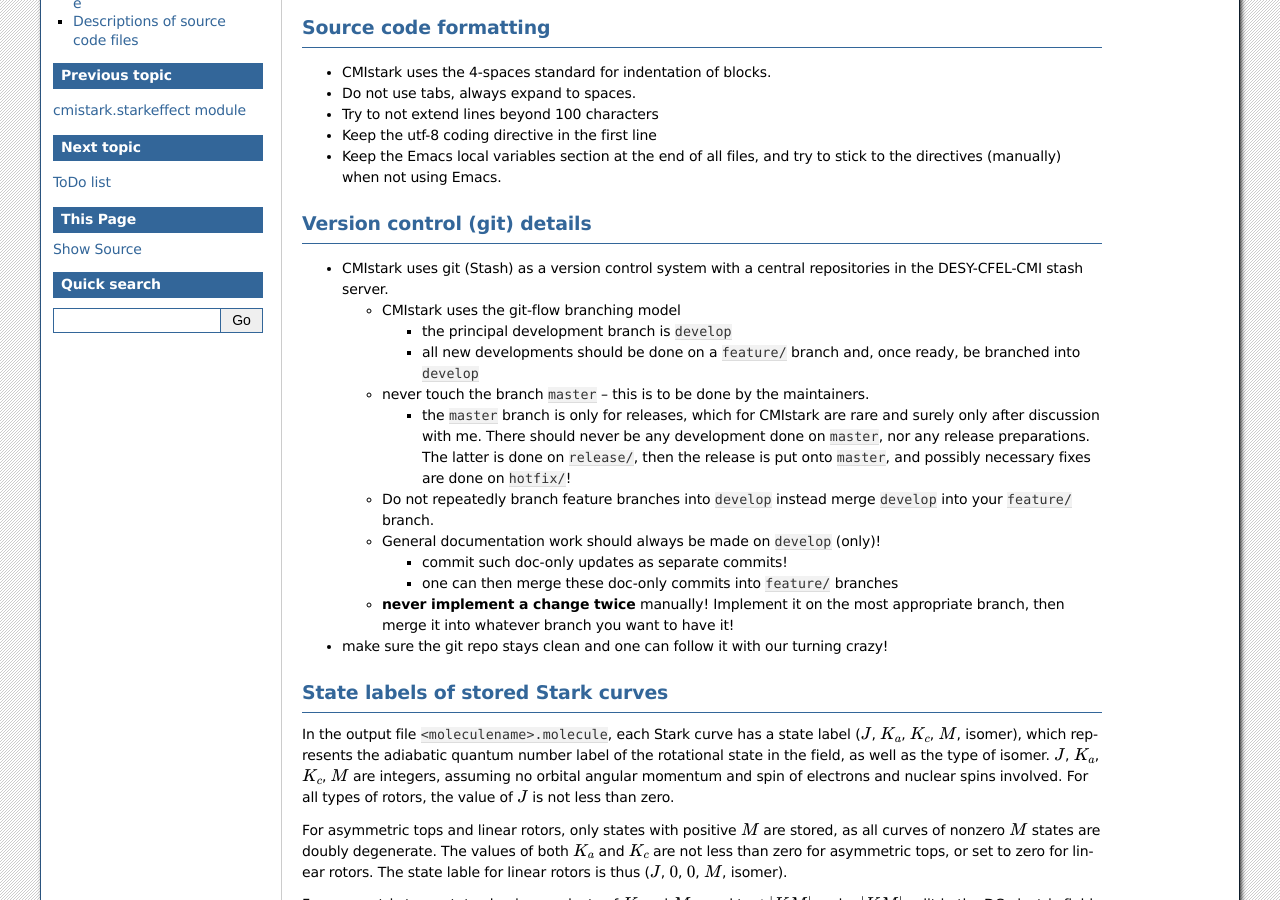
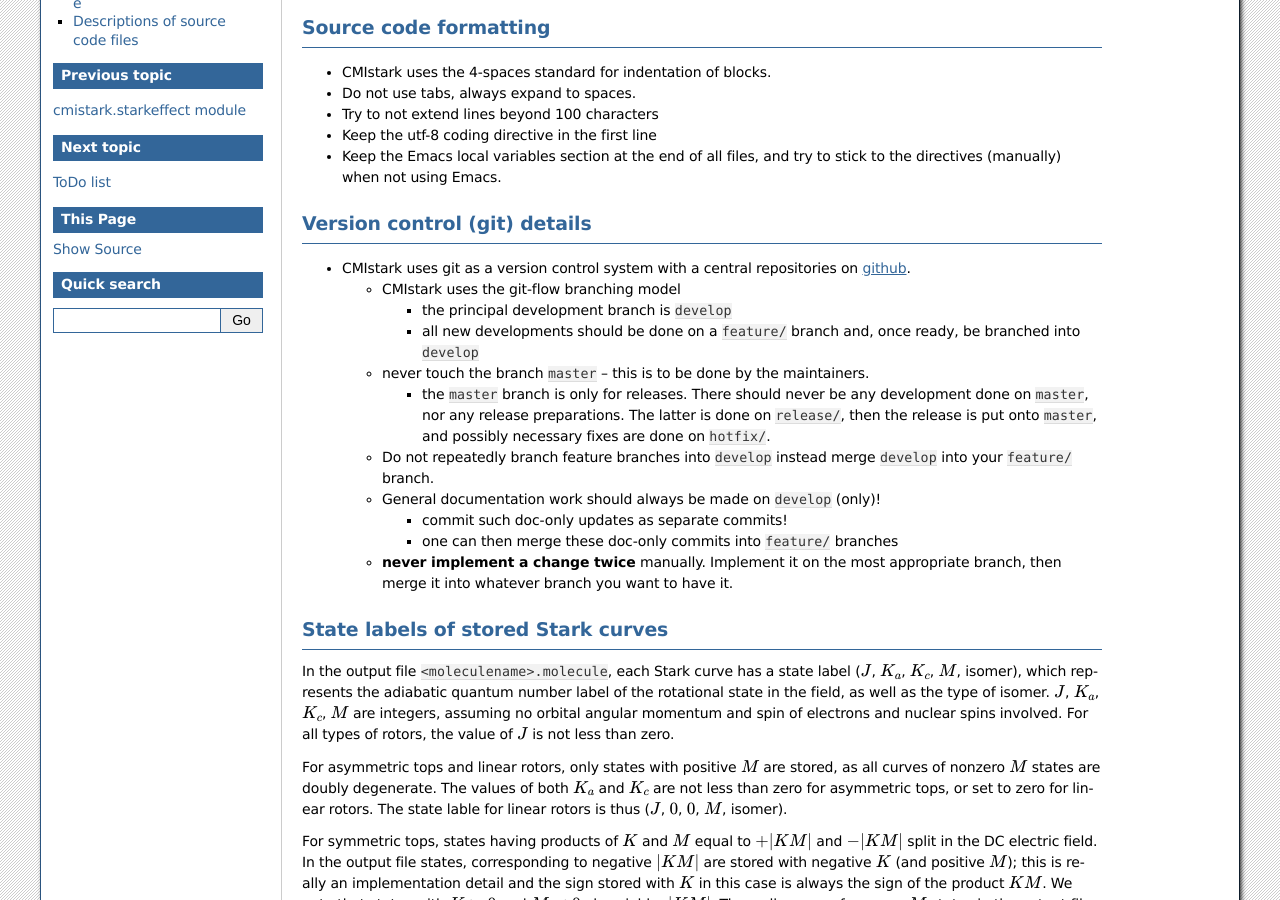
Before and after one commit to CFEL-CMI/cmistark, a Sphinx documentation site: the page built from doc/developer-guide.rst, in a window 1280 px wide and 900 px high, scrolled down 217 px. Built offline with Sphinx 7.4.7, drawn with Linux system fonts in a browser that asks for light colours.

Commit message:
clarify/update some of the git usage docs
(which are mainly for unexperienced coworkers;-)

```diff
--- a/doc/developer-guide.rst
+++ b/doc/developer-guide.rst
@@ -1,5 +1,5 @@
 CMIstark developer guide
-===========================
+========================
 
 Here are a few simple guidelines to please be obeyed when working on CMIdiffract
 
@@ -25,8 +25,7 @@
 Version control (git) details
 -----------------------------
 
-* CMIstark uses git (Stash) as a version control system with a central repositories in the
-  DESY-CFEL-CMI stash server.
+* CMIstark uses git as a version control system with a central repositories on github_.
 
   * CMIstark uses the git-flow branching model
 
@@ -36,22 +35,21 @@
 
   * never touch the branch ``master`` -- this is to be done by the maintainers.
 
-    * the ``master`` branch is only for releases, which for CMIstark are rare and surely only after
-      discussion with me. There should never be any development done on ``master``, nor any release
-      preparations. The latter is done on ``release/``, then the release is put onto ``master``, and
-      possibly necessary fixes are done on ``hotfix/``!
+    * the ``master`` branch is only for releases. There should never be any development done on
+      ``master``, nor any release preparations. The latter is done on ``release/``, then the release
+      is put onto ``master``, and possibly necessary fixes are done on ``hotfix/``.
 
   * Do not repeatedly branch feature branches into ``develop`` instead merge ``develop`` into your
     ``feature/`` branch.
+
   * General documentation work should always be made on ``develop`` (only)!
 
     * commit such doc-only updates as separate commits!
     * one can then merge these doc-only commits into ``feature/`` branches
 
-  * **never implement a change twice** manually! Implement it on the most appropriate branch, then merge
-    it into whatever branch you want to have it!
+  * **never implement a change twice** manually. Implement it on the most appropriate branch, then
+    merge it into whatever branch you want to have it.
 
-* make sure the git repo stays clean and one can follow it with our turning crazy!
 
 
 State labels of stored Stark curves
@@ -137,6 +135,9 @@
 - ``util.py``: provide array operations
 
 
+  .. _github: https://github.com/CFEL-CMI/cmistark
+
+
 .. comment
    Local Variables:
    coding: utf-8
```
